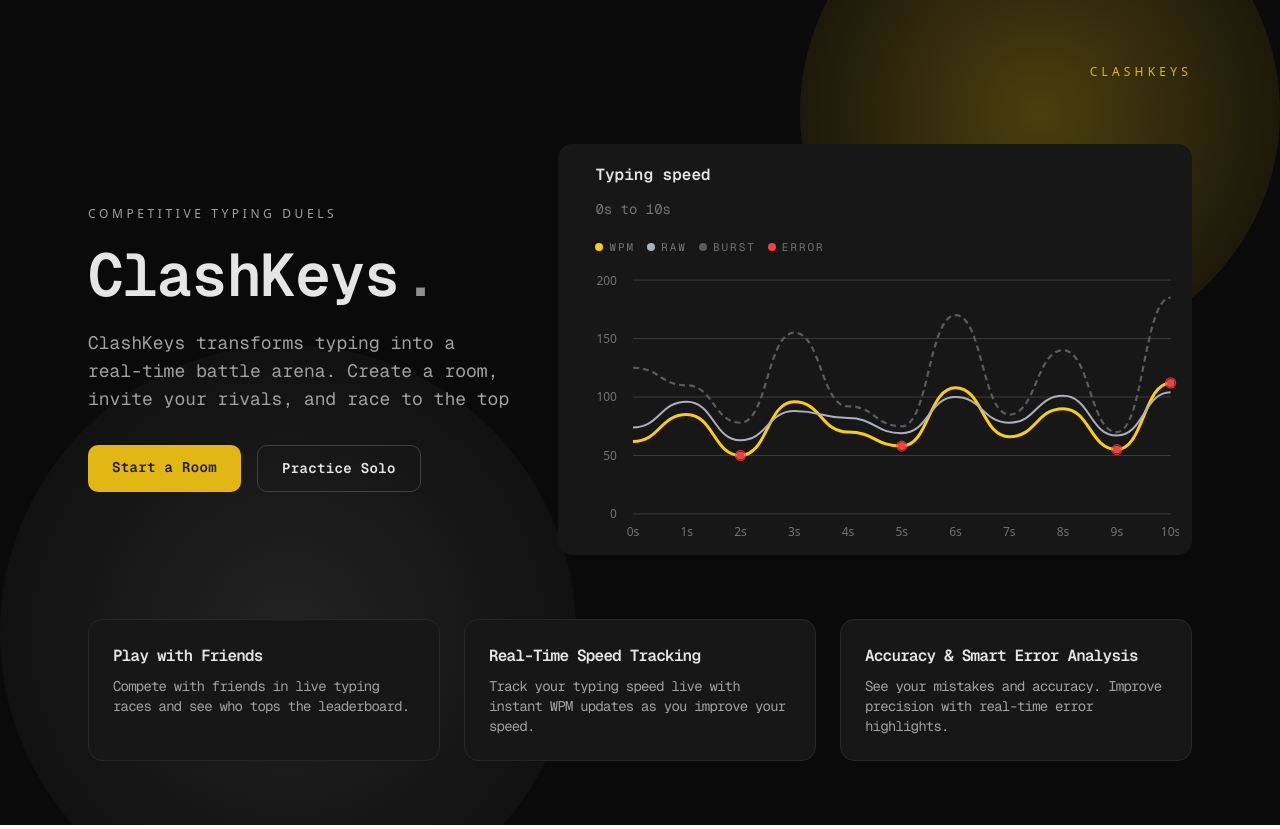
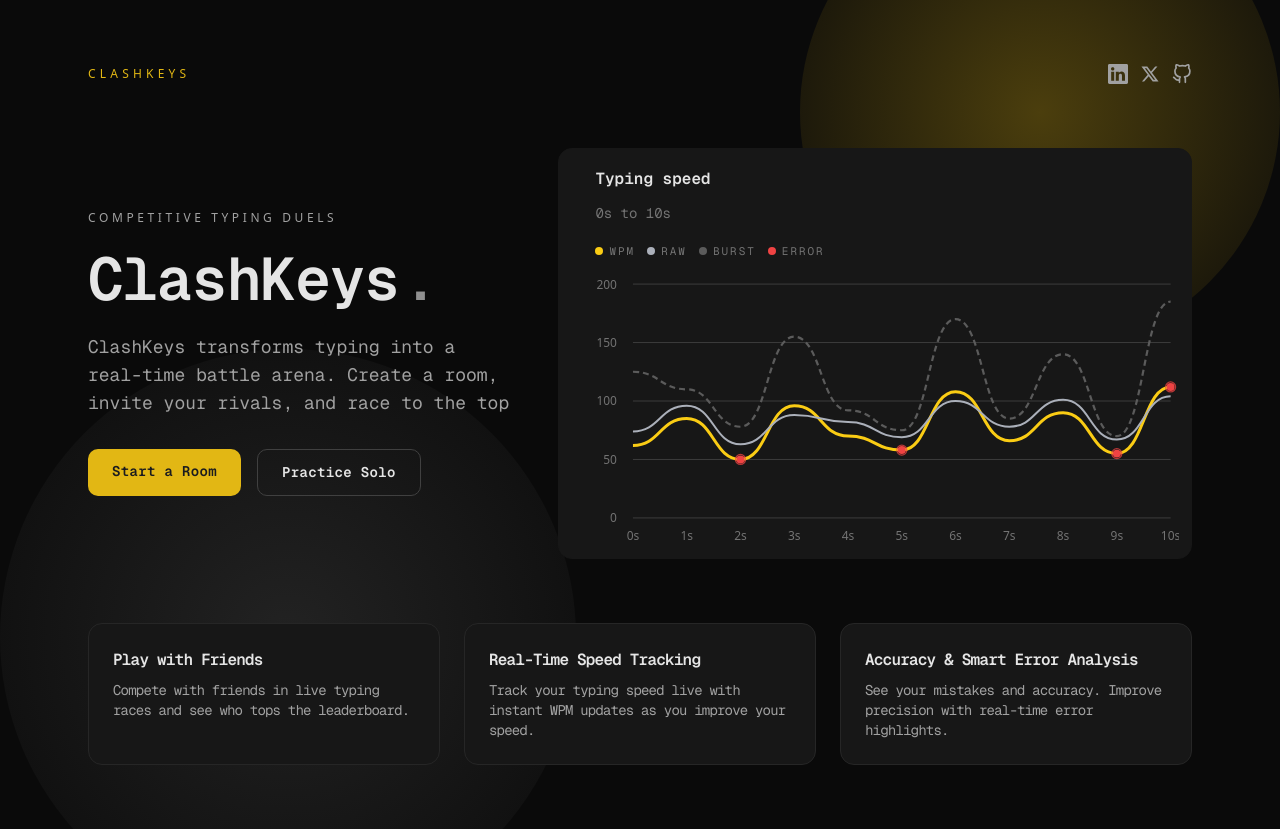
Before and after one commit to Aayush7105/clashkeys, a Next.js app: page / in a window 1280 px wide. Built offline with nearby package versions, Linux system fonts and the light colour scheme.

Commit message:
some minor changes

```diff
--- a/components/landing/landingpage.tsx
+++ b/components/landing/landingpage.tsx
@@ -2,6 +2,12 @@ import React from "react";
 import Link from "next/link";
 import TypingOnce from "../typingonce";
 import LandingGraph from "./landing-graph";
+import { ImGithub } from "react-icons/im";
+import { FaSquareXTwitter } from "react-icons/fa6";
+import { RiTwitterXLine } from "react-icons/ri";
+import { FiGithub } from "react-icons/fi";
+import { IoLogoLinkedin } from "react-icons/io";
+import { BsLinkedin } from "react-icons/bs";
 
 const Landing = () => {
   return (
@@ -11,8 +17,24 @@ const Landing = () => {
 
       <div className="relative mx-auto flex min-h-screen w-full max-w-6xl flex-col px-3 py-10 sm:px-6 sm:py-14 lg:py-16">
         <header className="flex items-center justify-between text-[11px] uppercase tracking-[0.22em] text-neutral-500 sm:text-xs sm:tracking-[0.35em]">
-          <span></span>
-          <span className="text-[#e2b714]">ClashKeys</span>
+          <div className="text-[#e2b714]">ClashKeys</div>
+          <div className="flex gap-3  ">
+            <Link
+              href={"https://www.linkedin.com/in/aayushrawat7105/"}
+              target="_blank"
+            >
+              <BsLinkedin className="size-5 text-neutral-400 hover:text-neutral-200" />
+            </Link>
+            <Link href={"https://x.com/AayushRawat715"} target="_blank">
+              <RiTwitterXLine className="size-5 text-neutral-400 hover:text-neutral-200" />
+            </Link>
+            <Link
+              href={"https://github.com/Aayush7105/clashkeys"}
+              target="_blank"
+            >
+              <FiGithub className="size-5 text-neutral-400 hover:text-neutral-200" />
+            </Link>
+          </div>
         </header>
 
         <div className="mt-10 grid gap-8 sm:mt-14 sm:gap-10 lg:mt-16 lg:gap-12 lg:grid-cols-[0.8fr_1.2fr] lg:items-center">
```
Also changed, not shown: 1 other file (tests, documents, lock files or other folders).
